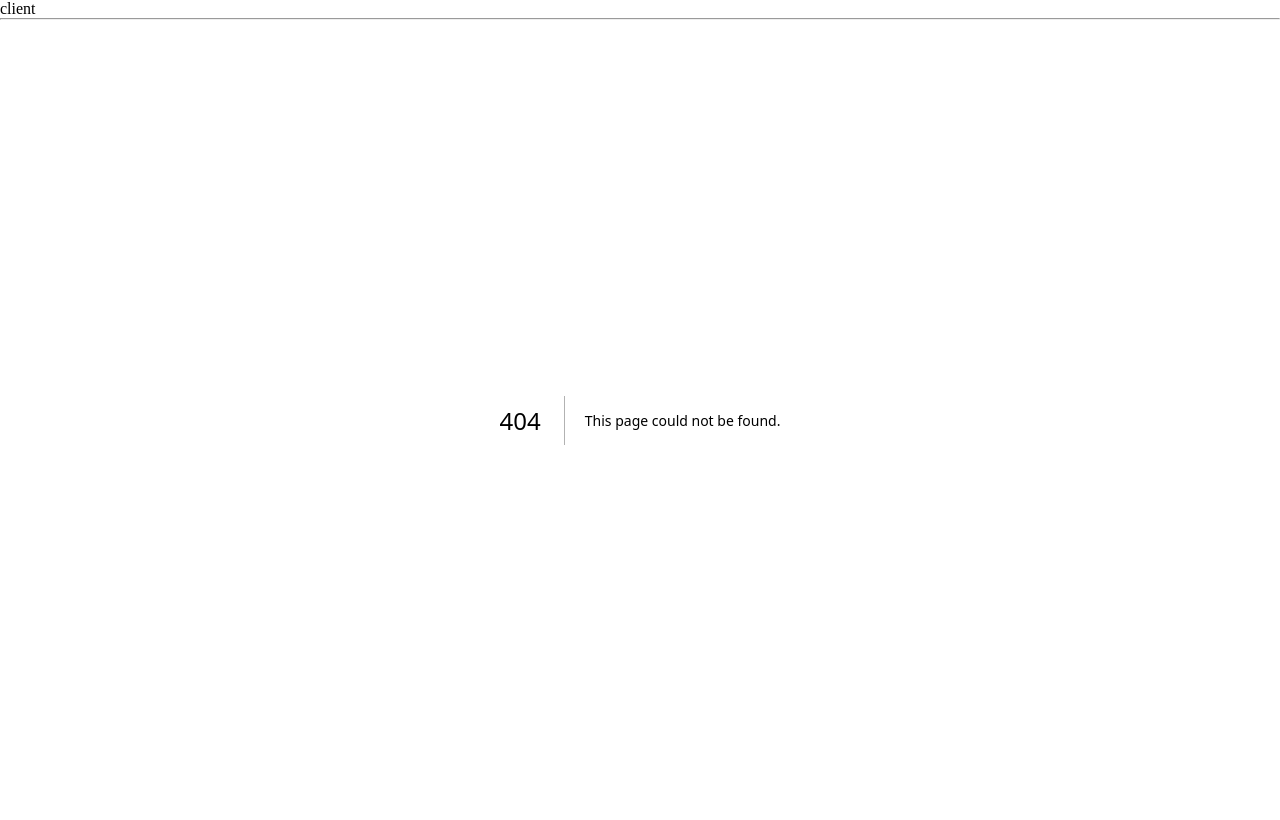
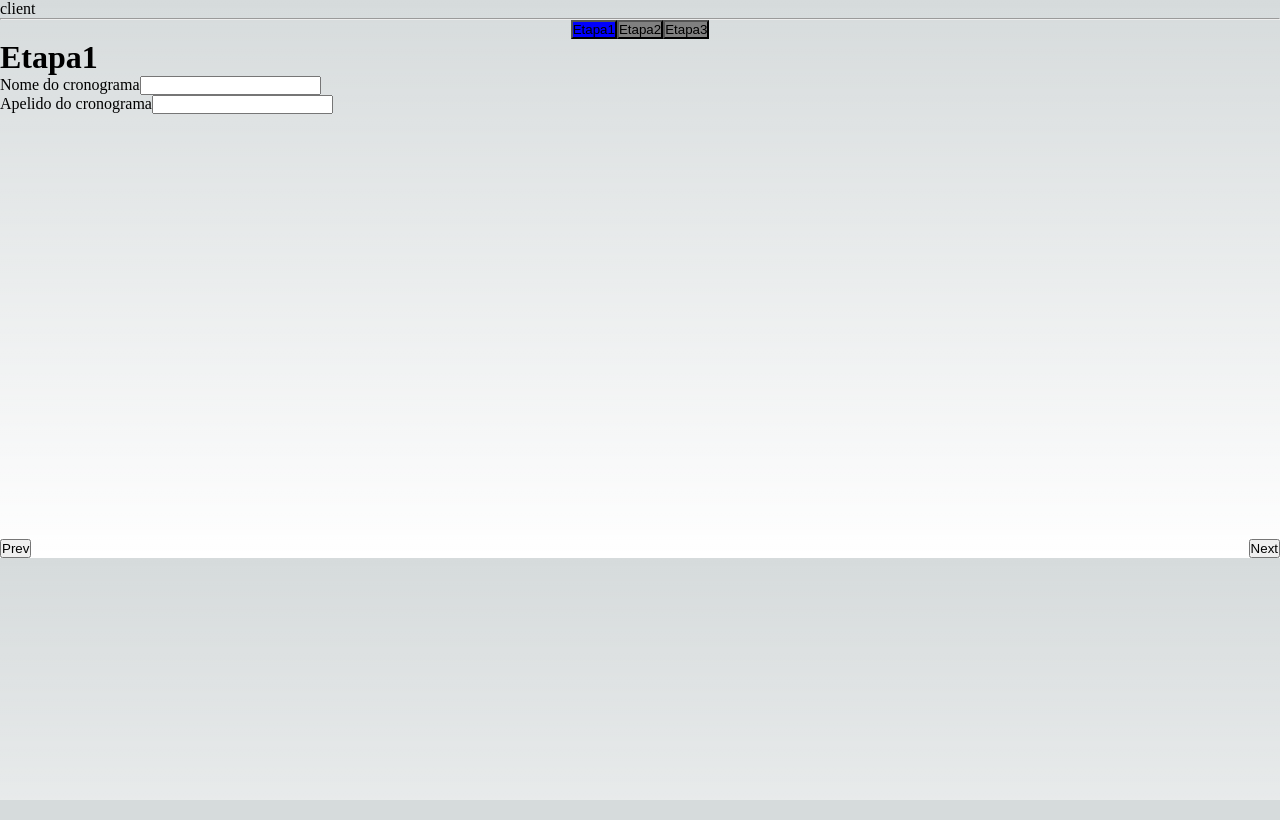
Before and after one commit to euferreira/shared-components, a Next.js app: page /cronogramas in a window 1280 px wide. Before the commit this address had no page. Built offline with nearby package versions, Linux system fonts and the light colour scheme.

Commit message:
Criação do componente básico do cronograma

```diff
--- a/package.json
+++ b/package.json
@@ -30,10 +30,13 @@
     "next": "13.5.1",
     "react": "18.2.0",
     "react-dom": "18.2.0",
+    "react-icons": "^4.11.0",
+    "react-router-dom": "^6.16.0",
     "styled-components": "^6.0.8"
   },
   "dependencies": {
     "@babel/core": "^7.23.0",
+    "axios": "^1.5.1",
     "babel-plugin-styled-components": "^2.1.4",
     "eslint": "8.49.0",
     "eslint-config-next": "13.5.1",
--- /dev/null
+++ b/src/pages/cronogramas/etapa1/index.jsx
@@ -0,0 +1,18 @@
+import React from "react";
+
+export default function Etapa1() {
+
+    return (
+        <>
+            <h1>Etapa1</h1>
+            <form action="">
+                <label htmlFor="cronograma__name">Nome do cronograma</label>
+                <input type="text" id="cronograma__name" />
+                <br />
+
+                <label htmlFor="cronograma__apelido">Apelido do cronograma</label>
+                <input type="text" id="cronograma__apelido" />
+            </form>
+        </>
+    )
+}
--- /dev/null
+++ b/src/pages/cronogramas/etapa2/index.jsx
@@ -0,0 +1,47 @@
+import React, { useEffect, useState } from "react";
+import axios from "axios";
+
+
+
+export default function Etapa2() {
+    const [listaUsers, changeListaUsers] = useState([]);
+    const [loading, changeLoading] = useState(true);
+
+    useEffect(() => {
+        getUsers();
+    }, [])
+
+    function getUsers() {
+        axios.get('https://jsonplaceholder.typicode.com/users')
+            .then((response) => {
+                console.log(response);
+                changeListaUsers(response.data)
+                changeLoading(false)
+            });
+    }
+
+    return (
+        <>
+            <h1>Etapa2</h1>
+            <table border={1} style={{ width: "100%" }}>
+                <thead>
+                    <tr>
+                        <th colSpan={2}>Lista de Usuários</th>
+                    </tr>
+                    <tr>
+                        <th>ID</th>
+                        <th>Nome</th>
+                    </tr>
+                </thead>
+                <tbody>
+                    {loading ? <tr><td colSpan={2}>Carregando...</td></tr> : listaUsers.map((item) => (
+                        <tr>
+                            <td>{item.id}</td>
+                            <td>{item.name}</td>
+                        </tr>
+                    ))}
+                </tbody>
+            </table>
+        </>
+    )
+}
--- /dev/null
+++ b/src/pages/cronogramas/etapa3/index.jsx
@@ -0,0 +1,11 @@
+import React from "react";
+
+export default function Etapa3({ onFinish = () => { alert('Não implementado') } }) {
+
+    return (
+        <>
+            <h1>Etapa3</h1>
+            <button onClick={() => onFinish()}>Finaliza?</button>
+        </>
+    )
+}
--- /dev/null
+++ b/src/pages/cronogramas/index.jsx
@@ -0,0 +1,34 @@
+import React, { useState } from "react";
+
+import {
+    Stapper
+} from '../../styles/cronograma';
+import Etapa1 from "./etapa1";
+import Etapa2 from "./etapa2";
+import Etapa3 from "./etapa3";
+
+export default function Cronograma({ etapa = 1, onFinish }) {
+
+    const [etapaAtual, changeEtapaAtual] = useState(etapa)
+
+    return (
+        <>
+            <div className="cronograma__header">
+                <Stapper>
+                    <li><button style={{backgroundColor: etapaAtual == 1 ? "blue" : "grey"}} onClick={() => changeEtapaAtual(1)}>Etapa1</button></li>
+                    <li><button style={{backgroundColor: etapaAtual == 2 ? "blue" : "grey"}} onClick={() => changeEtapaAtual(2)}>Etapa2</button></li>
+                    <li><button style={{backgroundColor: etapaAtual == 3 ? "blue" : "grey"}} onClick={() => changeEtapaAtual(3)}>Etapa3</button></li>
+                </Stapper>
+            </div>
+            <div style={{ height: "500px" }} className="cronograma__body">
+                {etapaAtual == 1 ? <Etapa1 /> : ''}
+                {etapaAtual == 2 ? <Etapa2 /> : ''}
+                {etapaAtual == 3 ? <Etapa3 onFinish={onFinish} /> : ''}
+            </div>
+            <div style={{ display: "flex", justifyContent: "space-between" }} className="cronograma__footer">
+            <button onClick={() => changeEtapaAtual(etapaAtual == 1 ? 3 : etapaAtual - 1)}>Prev</button>
+                <button onClick={() => changeEtapaAtual(etapaAtual == 3 ? 1 : etapaAtual + 1)}>Next</button>
+            </div>
+        </>
+    )
+}
--- /dev/null
+++ b/src/styles/cronograma.js
@@ -0,0 +1,10 @@
+import styled from "styled-components";
+
+export const Stapper = styled.ul`
+    display: flex;
+    align-items: center;
+    justify-content: center;
+    list-style: none;
+    padding: 0;
+    margin: 0;
+`;
```
Also changed, not shown: src/pages/appbar.jsx (+5 -4 lines).
